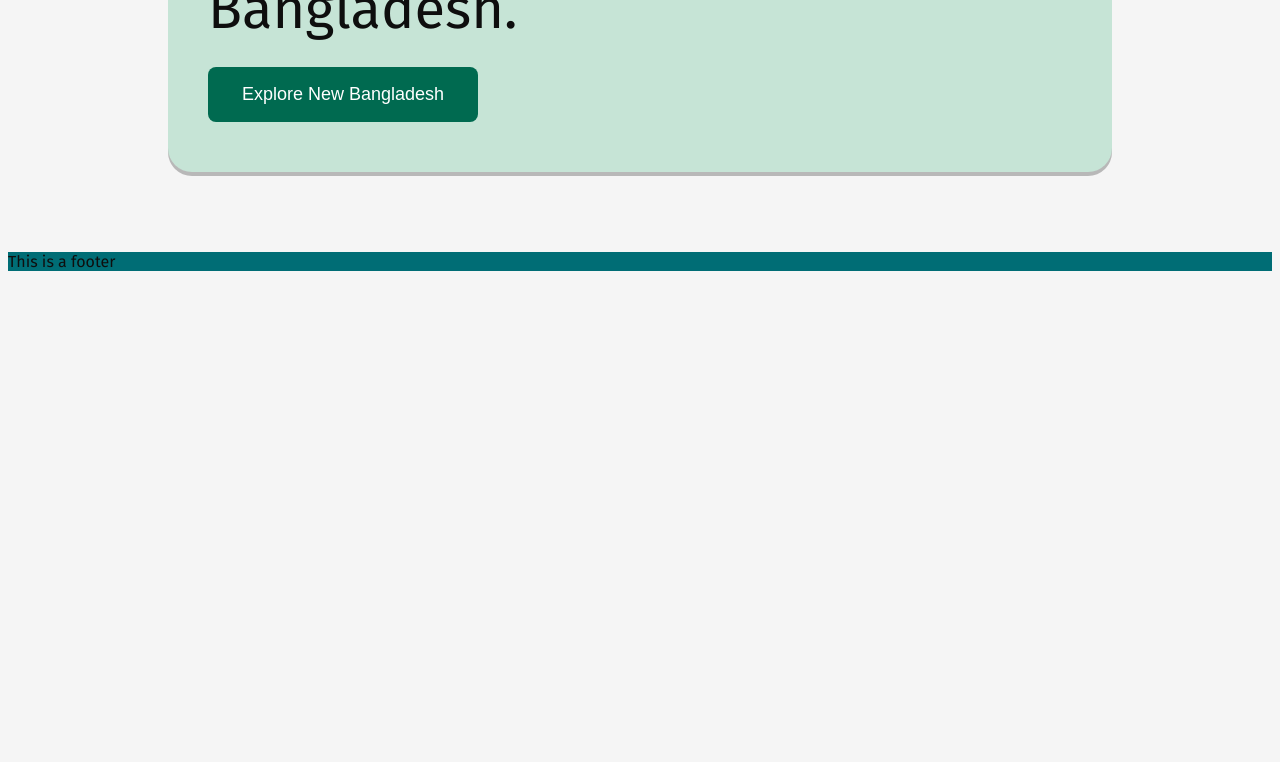
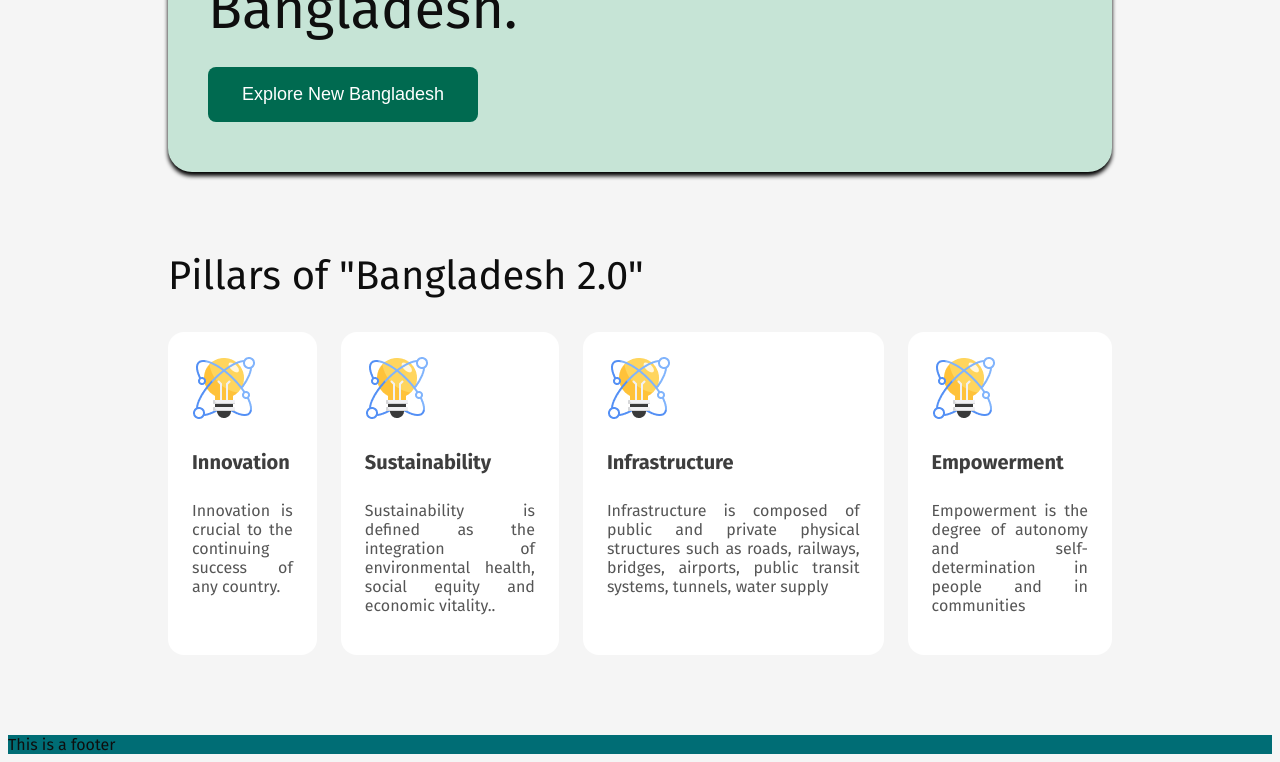
Before and after one commit to matinsyed/assignment-1, a plain HTML site: page index.html in a window 1280 px wide. Shown: the part 597-1359 px from the top of the page. Before the commit the page ends 876 px from the top, so only its background shows below. Drawn offline with Linux system fonts and the light colour scheme.

Commit message:
Pillar added

```diff
--- a/index.html
+++ b/index.html
@@ -29,7 +29,33 @@
         </div>
     </header>
     <main>
-
+        <!-- Start of Pillar Section -->
+        <section class="pillars">
+            <p class="pillar-head">Pillars of "Bangladesh 2.0"</p>
+            <div class="pillar-container">
+                <!-- .pillar*4>img+h4.pillar-title+p.pillar-description -->
+                <div class="pillar">
+                    <img src="asset/image/card-icon.png" alt="Card Icon">
+                    <h4 class="pillar-title">Innovation</h4>
+                    <p class="pillar-description">Innovation is crucial to the continuing success of any country.</p>
+                </div>
+                <div class="pillar">
+                    <img src="asset/image/card-icon.png" alt="Card Icon">
+                    <h4 class="pillar-title">Sustainability</h4>
+                    <p class="pillar-description">Sustainability is defined as the integration of environmental health, social equity and economic vitality.. </p>
+                </div>
+                <div class="pillar">
+                    <img src="asset/image/card-icon.png" alt="Card Icon">
+                    <h4 class="pillar-title">Infrastructure</h4>
+                    <p class="pillar-description">Infrastructure is composed of public and private physical structures such as roads, railways, bridges, airports, public transit systems, tunnels, water supply</p>
+                </div>
+                <div class="pillar">
+                    <img src="asset/image/card-icon.png" alt="Card Icon">
+                    <h4 class="pillar-title">Empowerment</h4>
+                    <p class="pillar-description">Empowerment is the degree of autonomy and self-determination in people and in communities </p>
+                </div>
+            </div>
+        </section>
     </main>
     <footer>
         This is a footer
--- a/styles/styles.css
+++ b/styles/styles.css
@@ -4,10 +4,8 @@ body{
     color: #0E0E0E;
 }
 h1 .fira-sans-bold {
-    font-family: "Fira Sans", serif;
     font-weight: bold;
     font-size: 32px;
-    color: #0E0E0E;
   }
 nav{
     padding: 24px 160px;
@@ -32,7 +30,7 @@ nav{
     justify-content:space-between;
     background-color: #C6E4D6;
     gap: 64px;
-    box-shadow: 0px 4px rgba(0, 0, 0, 0.25);
+    box-shadow: 0px 4px 4px #000000;
 }
 
 .banner-title{
@@ -57,7 +55,38 @@ nav{
     font-weight: 600px; /* 600px indicates semi-bold*/
     color: #FFFFFF;
 }
+/* Styles of Pillar Section */
+.pillars{
+    margin: 0px 160px 80px 160px;
+}
+.pillar-head{
+    margin: 0px;
+    font-size: 40px;
+    font-weight: 700px; /* 700px indicates bold*/
+}
+.pillar-container{
+    display: flex;
+    gap: 24px;
 
+}
+.pillar-container h4{
+    font-weight: bold;
+    font-size: 20px;
+    opacity: 80%;
+}
+.pillar{
+    background-color: #FFFFFF;
+    stroke: #0E0E0E 15%;
+    margin-top: 32px;
+    padding: 24px;
+    border-radius: 16px;
+}
+.pillar-description{
+    font-weight: 400px;/* 400px=regular */
+    font-size: 16px;
+    text-align: justify ;
+    opacity: 70%;
+}
 footer{
     width: 100%;
     margin: 0%;
```
